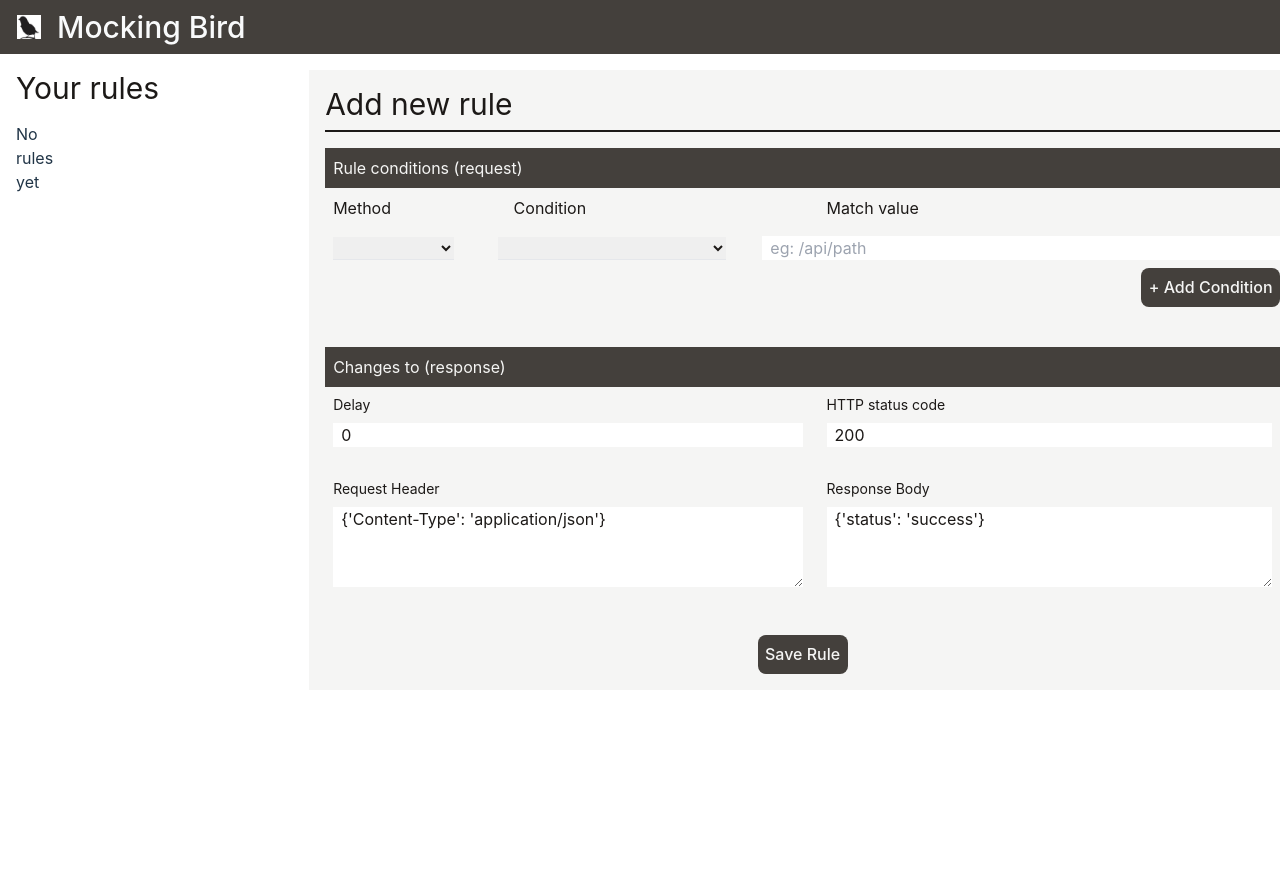
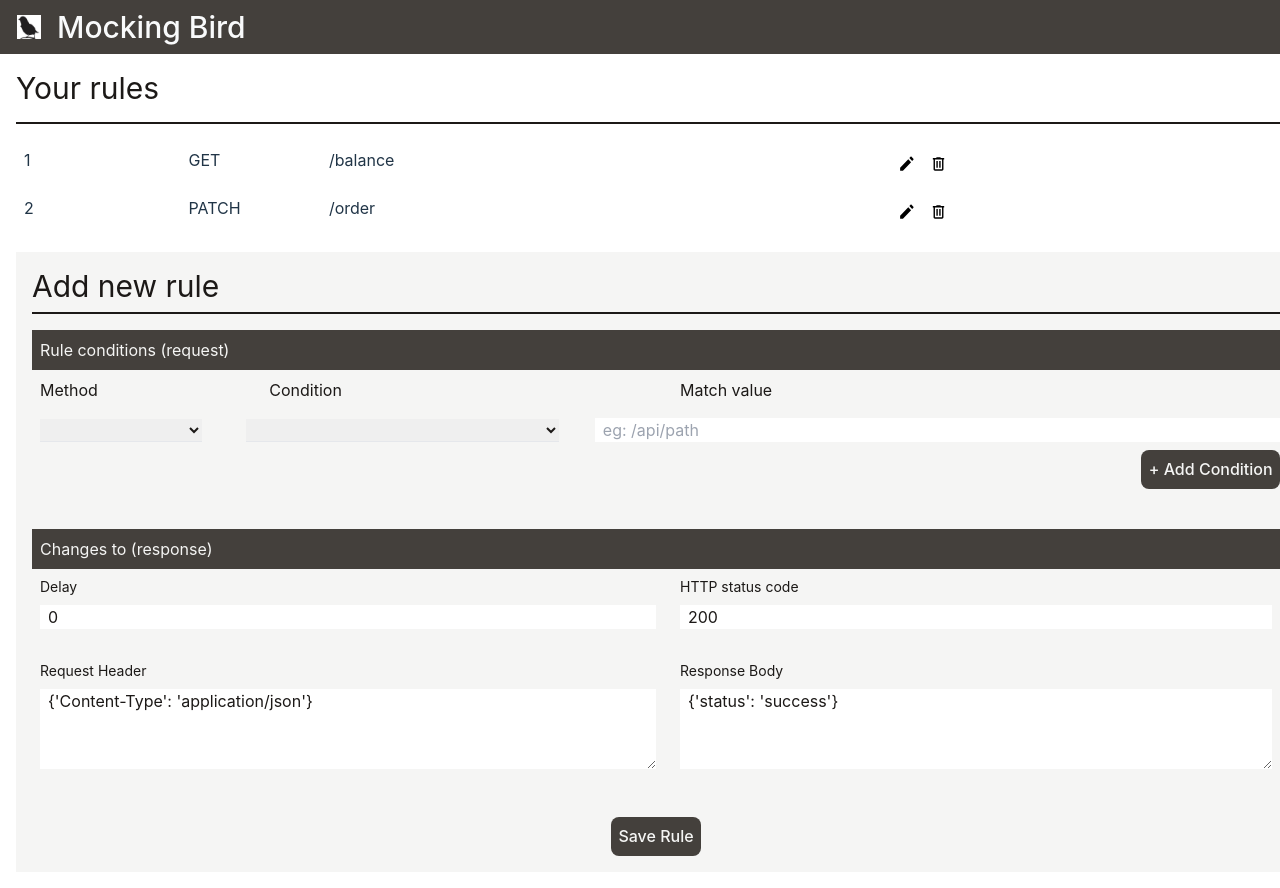
Before and after one commit to jaiprakash-dadwani/mocking-bird-web, a React (Vite) app: page /console/edit in a window 1280 px wide. Before the commit the page ends 800 px from the top, so only its background shows below. Built offline with nearby package versions, Linux system fonts and the light colour scheme.

Commit message:
Update UI

```diff
--- /dev/null
+++ b/src/MockData.ts
@@ -0,0 +1,61 @@
+import {Rule} from "./model/RulesModels.ts";
+import {History} from "./model/ConsoleModels.ts";
+
+export let STORED_RULES: Rule[] = [{
+    ruleId: 'randomId1',
+    sourceApplication: "gpl-bff",
+    apiMethod: "GET",
+    apiUrl: "/balance",
+    conditions: [{
+        conditionName: "PATH_STARTS_WITH",
+        conditionValue: "/balance"
+    }, {
+        conditionName: "BODY_MATCHES",
+        conditionValue: "{'id': 123456}"
+    }],
+    enable: true,
+},
+    {
+        ruleId: 'randomId3',
+        sourceApplication: "gpl-bff",
+        apiMethod: "PATCH",
+        apiUrl: "/order",
+        conditions: [{
+            conditionName: "BODY_MATCHES",
+            conditionValue: "{'id': 123456}"
+        }],
+        enable: true,
+    }]
+
+export function getRuleList() {
+    return STORED_RULES
+}
+
+export function patchRule(rule: Rule) {
+    if (rule.ruleId) {
+        const index = STORED_RULES.findIndex((oldRule) => oldRule.ruleId === rule.ruleId);
+        STORED_RULES = STORED_RULES.splice(index, 1);
+        STORED_RULES.push(rule)
+    } else {
+        rule.ruleId = `randomId${(Math.random() * 100)}`
+        STORED_RULES.push(rule);
+    }
+}
+
+export function getHistory(): History[] {
+    return [{
+        id: 'string1',
+        conflictingRuleIs: ['randomId1', 'randomId3'],
+        ResponseRuleId: 'randomId1',
+        request: "{application-type: 'application/json'}",
+        response: "{success: true, data: {text: 'Awesome demo'}}",
+        sourceApplication: 'gpl-bff',
+    },{
+            id: 'string2',
+            conflictingRuleIs: [],
+            ResponseRuleId: 'randomId3',
+            request: "{}",
+            response: "{success: true, data: {balance: 'Not enough to show'}}",
+            sourceApplication: 'gpl-bff',
+        }]
+}
--- a/src/app/globalSlice.ts
+++ b/src/app/globalSlice.ts
@@ -4,6 +4,7 @@
 import {ENDPOINTS} from "../constants.ts";
 import {Rule} from "../model/RulesModels.ts";
 import {History} from "../model/ConsoleModels.ts";
+import {getHistory, getRuleList} from "../MockData.ts";
 
 export interface GlobalState {
     isLoading: boolean;
@@ -18,9 +19,9 @@
     isLoading: false,
     appSource: ["gpl-bff", "lending-adaptor", "gpl-payment-adaptor"],
     endPoint: undefined,
-    rulesList: [],
+    rulesList: getRuleList(),
     currentRule: {},
-    history: [],
+    history: getHistory(),
 };
 
 export const globalSlice = createSlice({
--- a/src/consoleHome/ConsoleHome.tsx
+++ b/src/consoleHome/ConsoleHome.tsx
@@ -1,6 +1,6 @@
 import Header from "../Header.tsx";
 import {Navigate} from "react-router-dom";
-import RulesSwitch from "./RulesSwitch.tsx";
+// import RulesSwitch from "./RulesSwitch.tsx";
 import History from "./History.tsx";
 import EditMocks from "./EditMocks.tsx";
 import {useAppSelector} from "../app/hooks.ts";
@@ -11,16 +11,18 @@
     if (!endPoint) return <Navigate to='/' />
 
     const getBody = () => (
-        <div className="m-4 flex flex-row space-x-4">
-            <div className="flex flex-col w-full">
-                <div className="text-stone-900 text-3xl mb-4">Your mock details</div>
-                <div className="flex flex-row px-4 items-center space-x-4 bg-stone-100">
-                    <span>Selected Service</span>
-                    <span className="text-3xl font-medium">{endPoint}</span>
+        <div className="m-4 flex flex-col space-y-4">
+            <div className="flex flex-row w-full">
+                <div className="flex flex-row space-x-4 items-center">
+                    <div className="flex flex-row px-4 items-center space-x-4 bg-stone-100">
+                        <span>Selected Service:</span>
+                        <span className="text-2xl font-medium">{endPoint}</span>
+                    </div>
+                    {/*<RulesSwitch />*/}
+                    <EditMocks />
                 </div>
-                <RulesSwitch />
-                <EditMocks />
             </div>
+            <div className="border-b-2 border-stone-900 w-full h-0.5" key="divider"/>
             <History />
         </div>
     )
--- a/src/consoleHome/EditMocks.tsx
+++ b/src/consoleHome/EditMocks.tsx
@@ -7,7 +7,7 @@
     }
     return (
         <button
-            className="mt-4"
+            className=""
             onClick={onClick}
         >
             Add / Edit Mocking Rules
--- a/src/consoleHome/History.tsx
+++ b/src/consoleHome/History.tsx
@@ -1,8 +1,39 @@
-export default function History() {
+import {useAppSelector} from "../app/hooks.ts";
+import {selectHistory} from "../app/globalSlice.ts";
+import {History} from "../model/ConsoleModels.ts";
+
+export function HistoryRow({data}: {data: History}) {
     return (
-        <div className="flex flex-col w-full px-10 h-full">
-            <div className="text-stone-900 text-3xl mb-4">Your mock request history</div>
-            <div className="flex flex-grow">Nothing here yet. Try to hit the mock api</div>
+        <div className="grid grid-cols-9 space-x-6 m-2">
+            <div className="col-span-1" key="ruleId-title">{data.ResponseRuleId}</div>
+            <div className="col-span-3" key="req-title">{data.request}</div>
+            <div className="col-span-3" key="res-title">{data.response}</div>
+            <div className="col-span-2" key="conflict-title">{data.conflictingRuleIs}</div>
         </div>
     )
 }
+
+export default function HistoryList() {
+    const history = useAppSelector(selectHistory);
+    const historyPresent = history.length > 0;
+    return (
+        <div className="flex flex-col w-full h-full">
+            <div className="text-stone-900 text-3xl mb-4">Your mock request history</div>
+            {!historyPresent ? (
+                <div className="flex flex-grow">Nothing here yet. Try to hit the mock api</div>
+                )
+                : (
+                    <div className="flex flex-col">
+                        <div className="grid grid-cols-9 space-x-6 m-2">
+                            <div className="col-span-1 text-sm font-semibold" key="delay-title">Rule Id</div>
+                            <div className="col-span-3 text-sm font-semibold" key="status-title">Request</div>
+                            <div className="col-span-3 text-sm font-semibold" key="status-title">Response</div>
+                            <div className="col-span-2 text-sm font-semibold" key="status-title">Conflicting rules</div>
+                        </div>
+                        <div className="border-b-2 border-stone-900 w-full h-0.5 mb-4" key="divider"/>
+                        {history.map((data) => <HistoryRow data={data} />)}
+                    </div>
+                )}
+        </div>
+    )
+}
--- a/src/model/RulesModels.ts
+++ b/src/model/RulesModels.ts
@@ -4,7 +4,7 @@
 }
 
 export interface Rule {
-    ruleId: string,
+    ruleId?: string,
     sourceApplication: string,
     apiMethod: string,
     apiUrl: string,
--- a/src/rules/ExistingRules.tsx
+++ b/src/rules/ExistingRules.tsx
@@ -1,10 +1,41 @@
-export default function ExistingRules() {
+import {useAppSelector} from "../app/hooks.ts";
+import {selectRulesList} from "../app/globalSlice.ts";
+import {Rule} from "../model/RulesModels.ts";
+import deleteIcon from '../assets/delete.svg';
+import editIcon from '../assets/edit.svg';
+
+function ExistingRule({data, index}: {data: Rule, index: number}) {
     return (
-        <div>
-            <div className=""></div>
-            <div className="text-stone-900 text-3xl mb-4">Your rules</div>
-
-            <div className="mr-60">No rules yet</div>
+        <div className="grid grid-cols-9 space-x-6 m-2">
+            <div className="col-span-1" key="ruleId-title">{index+1}</div>
+            <div className="col-span-1" key="ruleId-title">{data.apiMethod}</div>
+            <div className="col-span-1" key="req-title">{data.apiUrl}</div>
+            <div className="col-span-3" key="res-title"></div>
+            <div className="col-span-2 flex flex-row" key="conflict-title">
+                <button className="bg-white w-8"><img src={editIcon} alt="edit"/></button>
+                <button className="bg-white w-8"><img src={deleteIcon} alt="delete"/></button>
+            </div>
         </div>
     )
 }
+
+export default function ExistingRules() {
+    const rulesList = useAppSelector(selectRulesList);
+    return (
+        <div>
+            <div className="mr-6"></div>
+            <div className="text-stone-900 text-3xl mb-4">Your rules</div>
+
+            {rulesList
+                ? (
+                    <div className="flex flex-col">
+                        <div className="border-b-2 border-stone-900 w-full h-0.5 mb-4" key="divider"/>
+                        {rulesList.map((data, index) => <ExistingRule data={data} index={index}/>)}
+                    </div>
+                )
+                : (
+                    <div className="">No rules yet</div>
+                )}
+        </div>
+    )
+}
--- a/src/rules/RulesHome.tsx
+++ b/src/rules/RulesHome.tsx
@@ -9,7 +9,7 @@
     return (
         <>
             <Header />
-            <div className="flex flex-row w-full space-x-4 m-4">
+            <div className="flex flex-col w-full m-4 space-y-4">
                 <ExistingRules />
                 <AddRule />
             </div>
```
Also changed, not shown: src/assets/edit.svg (added).
